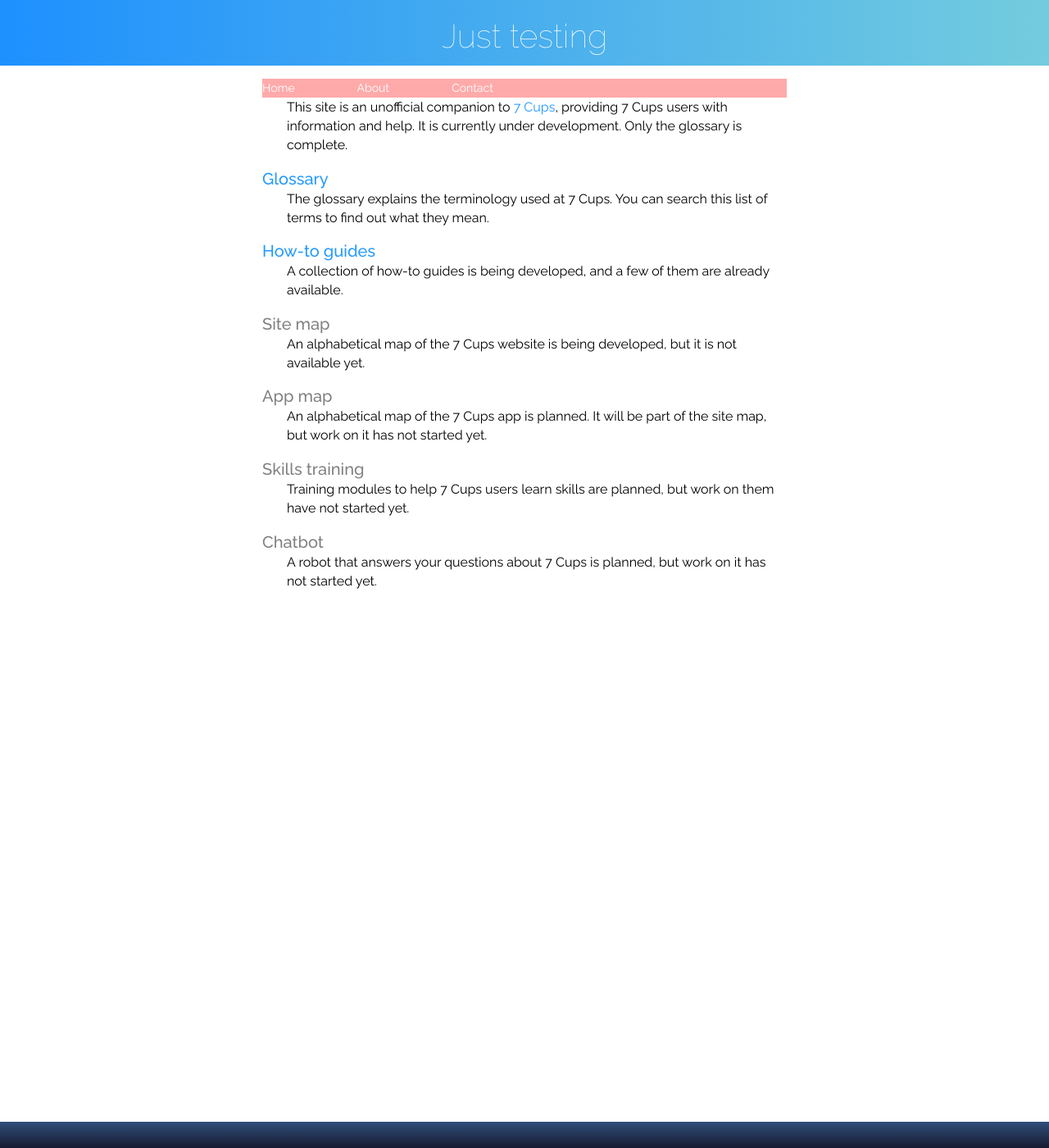
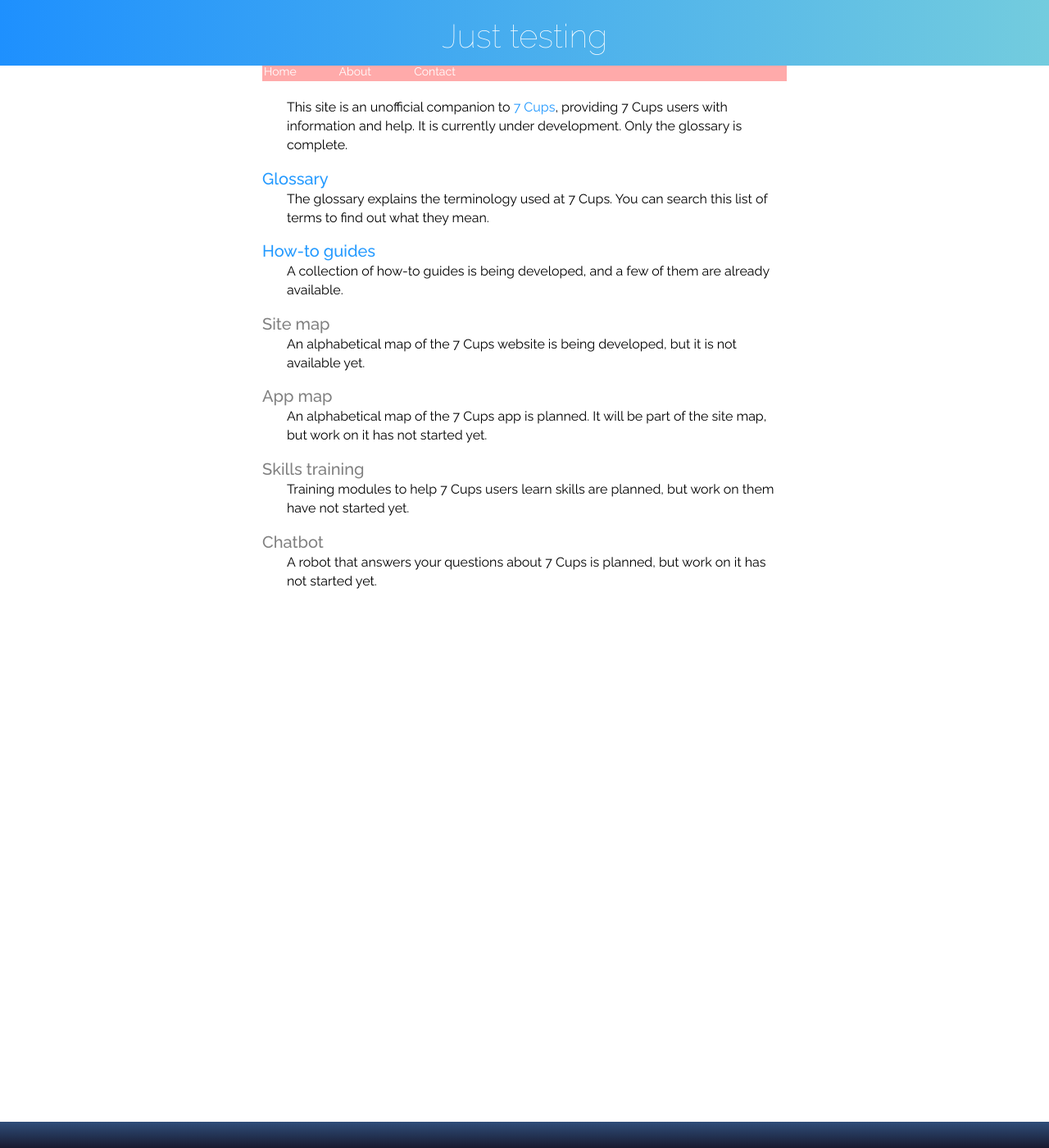
Before and after one commit to RarelyCharlie/rarelycharlie.github.io, a Jekyll site: the page built from index.md, in a window 1280 px wide and 1400 px high. Shown: the whole window at 82% size. Built offline with Jekyll 4.4.1, drawn with Linux system fonts in a browser that asks for light colours.

Commit message:
relative position

```diff
--- a/_includes/menu.html
+++ b/_includes/menu.html
@@ -1,6 +1,6 @@
 <style>
-#menu {display: block; font-size: 14px; background: #faa; color: white; margin: 0; padding: 0;}
-#menu li {display: inline-block; width: 8em;}
+#menu {display: block; font-size: 14px; background: #faa; color: white; margin: 0; padding: 0; position: relative; top: -20px}
+#menu li {display: inline-block; padding: 0 2px; min-width: 6em;}
 </style>
 <ul id="menu">
 <li>Home</li>
```
